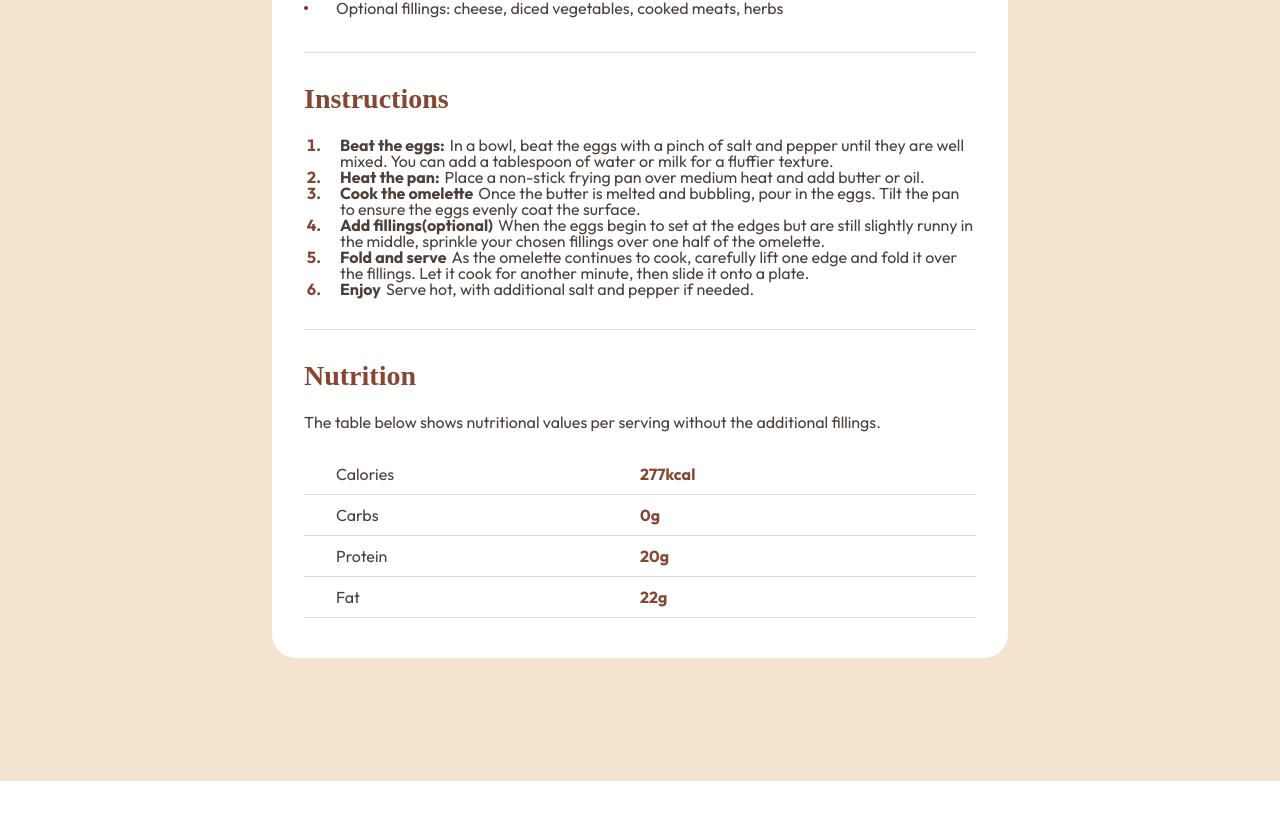
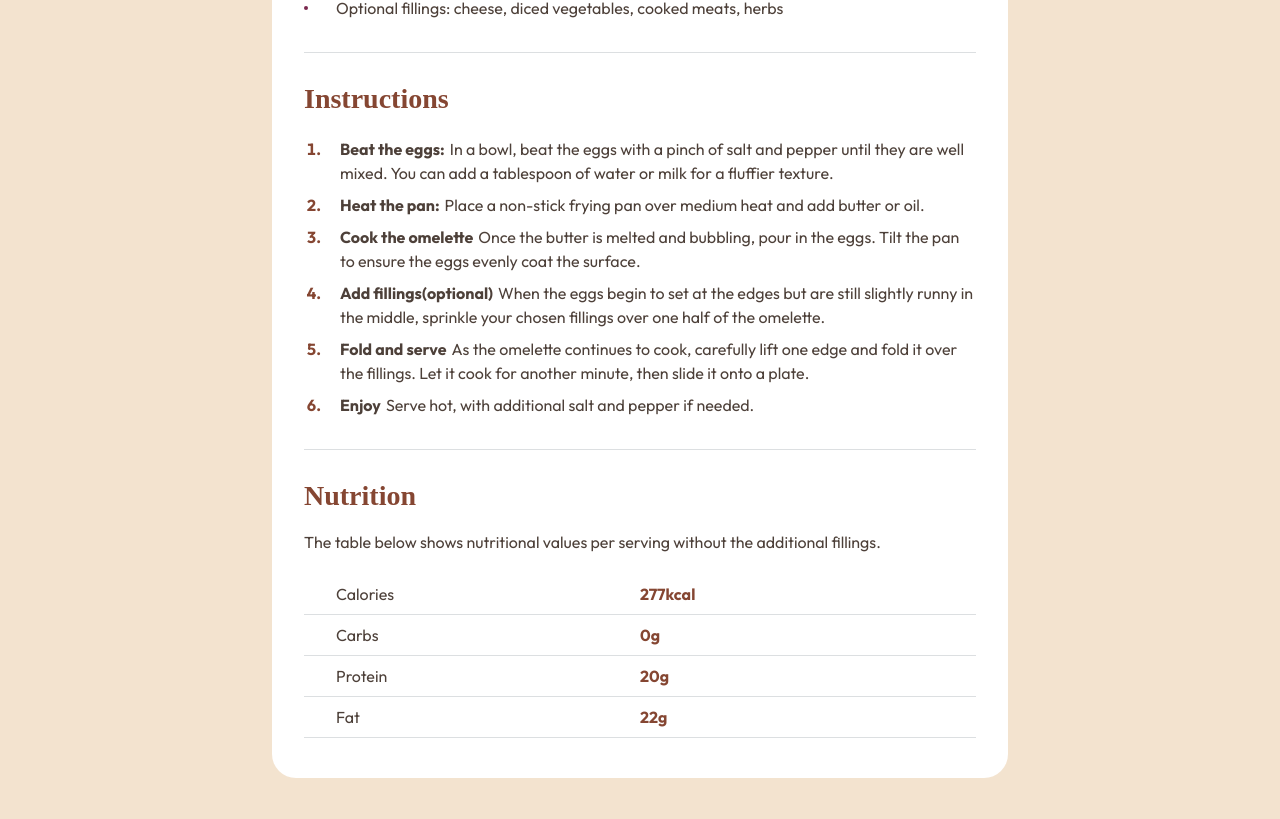
Before and after one commit to alexanderivanov2/frontend-mentor, a Vue app: page /newbie/recipe-card in a window 1280 px wide. Shown: the part 1017-1836 px from the top of the page. Before the commit the page ends 1798 px from the top, so only its background shows below. Built offline with nearby package versions, Linux system fonts and the light colour scheme.

Commit message:
refactor list items space for instructions

```diff
--- a/src/assets/styles/components/newbie/_recipeCard.scss
+++ b/src/assets/styles/components/newbie/_recipeCard.scss
@@ -144,6 +144,8 @@
                 .list-item {
                     padding-left: 16px;
                     list-style-type: decimal;
+                    line-height: 150%;
+                    margin: 8px 0;
 
                     &::before {
                         content: none;
```
